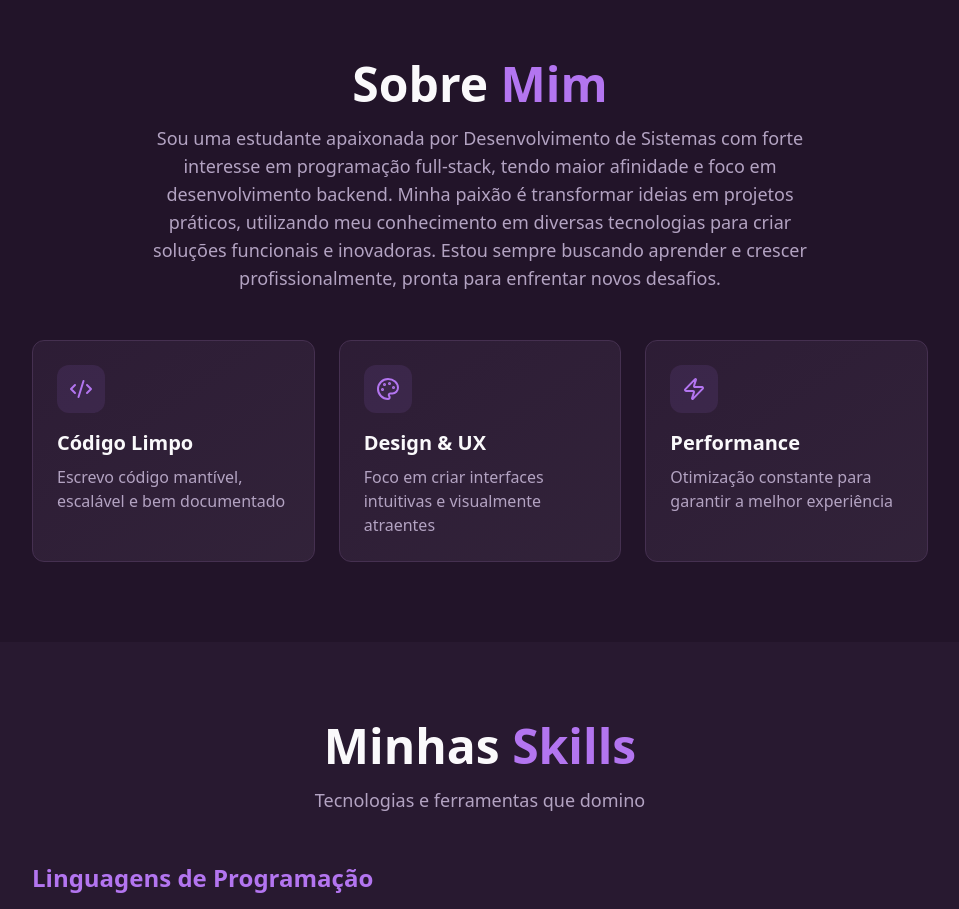
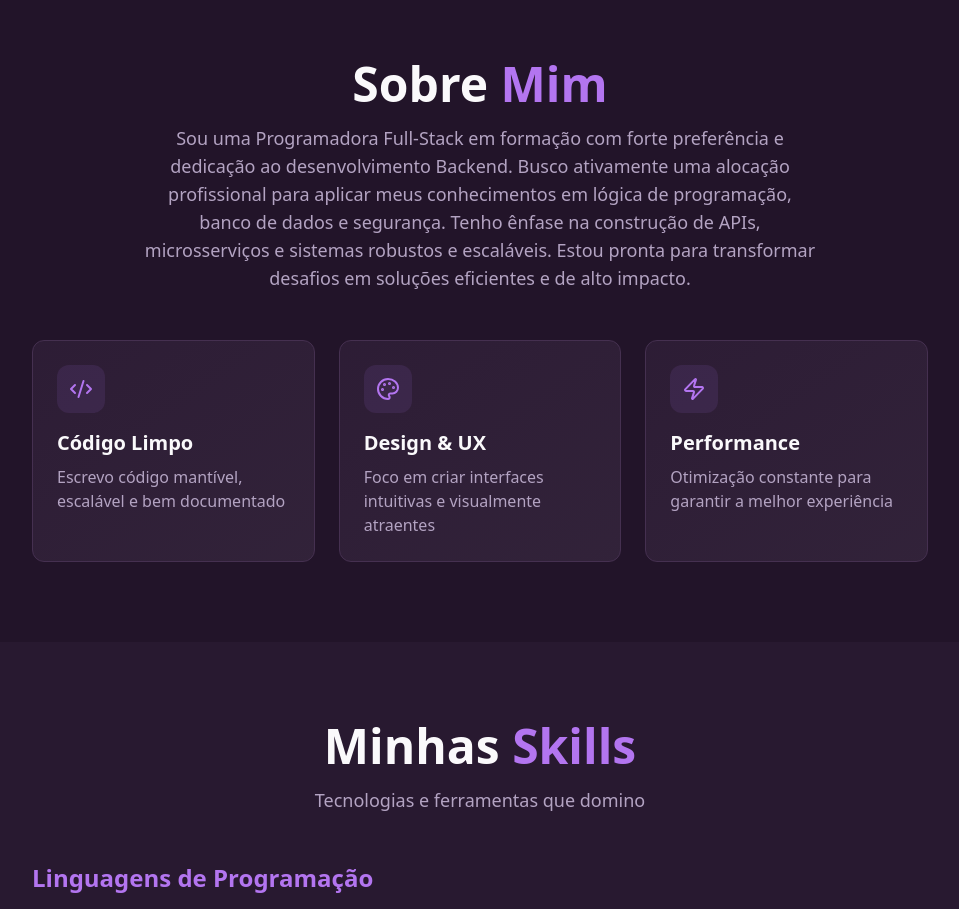
Before and after one commit to LeticiaNunes-dev/PortfolioL, a React (Vite) app: page / in a window 1280 px wide. Shown: the part 820-1729 px from the top of the page, without its empty margins (160-1119 px from the left). Built offline with nearby package versions, Linux system fonts and the light colour scheme; the HTML template or start-up script is replaced by a standard one.

Commit message:
Update About section text
Update the "About Me" section with the provided text, emphasizing backend development focus.

```diff
--- a/src/components/About.tsx
+++ b/src/components/About.tsx
@@ -28,11 +28,10 @@ const About = () => {
               Sobre <span className="text-primary">Mim</span>
             </h2>
             <p className="text-muted-foreground text-lg max-w-2xl mx-auto">
-              Sou uma estudante apaixonada por Desenvolvimento de Sistemas com forte interesse em programação
-              full-stack, tendo maior afinidade e foco em desenvolvimento backend. Minha paixão é transformar
-              ideias em projetos práticos, utilizando meu conhecimento em diversas tecnologias para criar
-              soluções funcionais e inovadoras. Estou sempre buscando aprender e crescer profissionalmente,
-              pronta para enfrentar novos desafios.
+              Sou uma Programadora Full-Stack em formação com forte preferência e dedicação ao desenvolvimento Backend.
+              Busco ativamente uma alocação profissional para aplicar meus conhecimentos em lógica de programação,
+              banco de dados e segurança. Tenho ênfase na construção de APIs, microsserviços e sistemas robustos
+              e escaláveis. Estou pronta para transformar desafios em soluções eficientes e de alto impacto.
             </p>
           </div>
 
```
